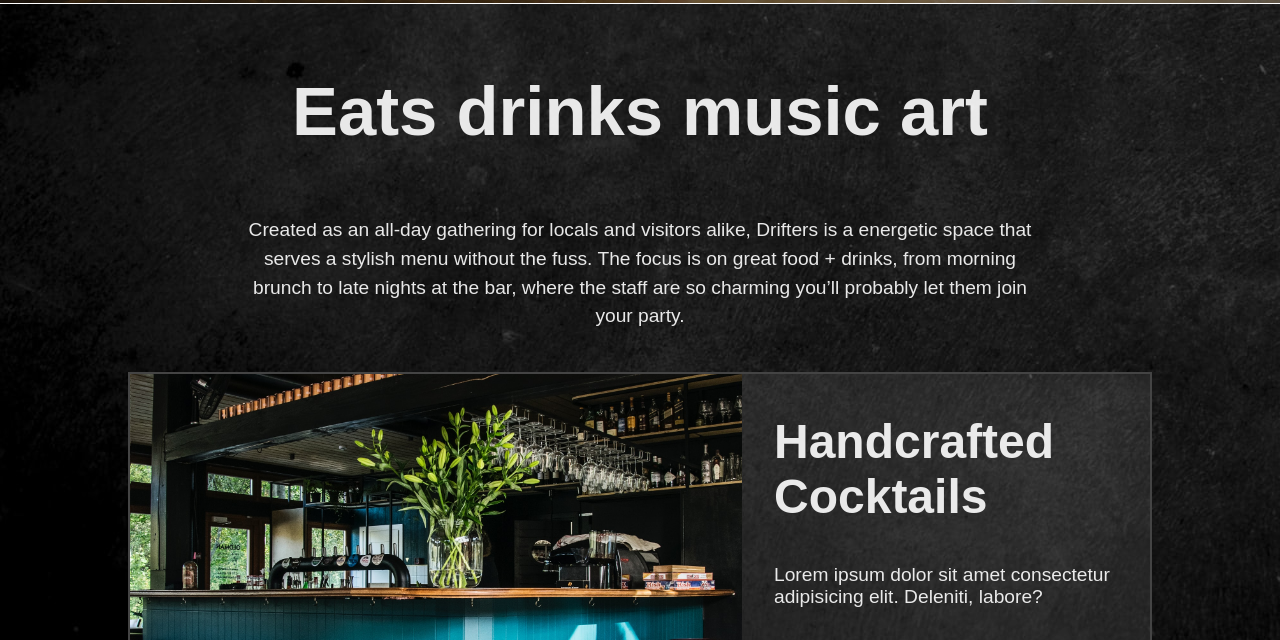
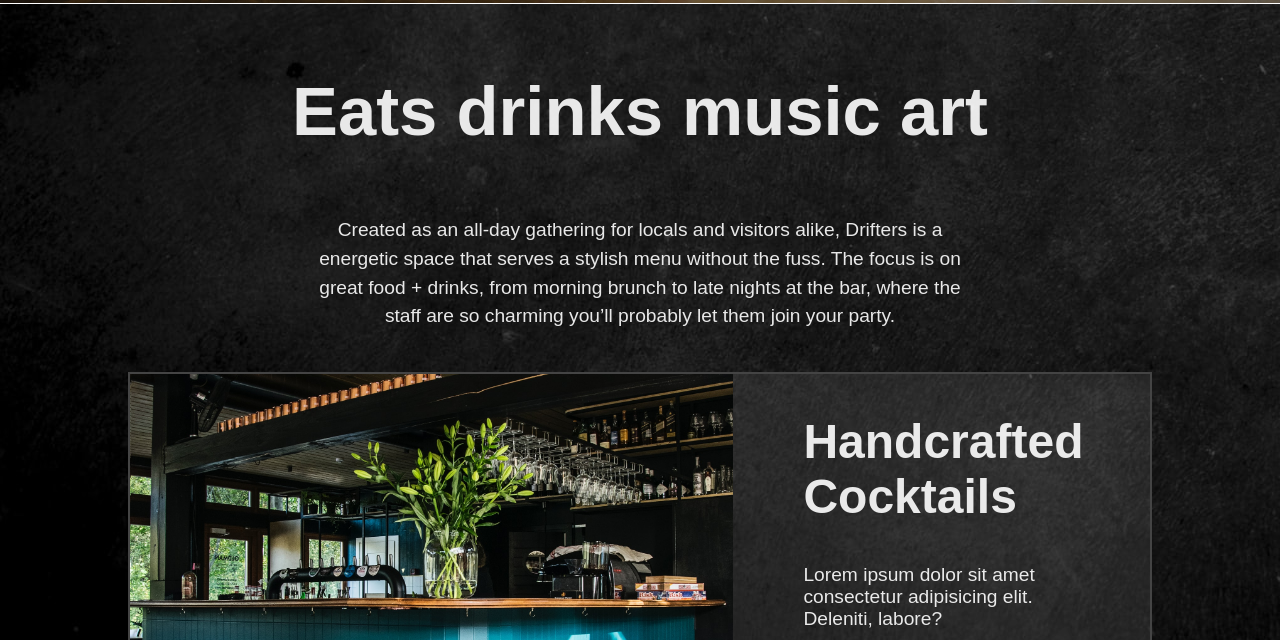
Before and after one commit to alexandranadine/cocktails, a plain HTML site: page index.html in a window 1280 px wide. Shown: the part 796-1436 px from the top of the page. Drawn offline with Linux system fonts and the light colour scheme; a web font is replaced by a local one.

Commit message:
width change on .main-info p

```diff
--- a/style.css
+++ b/style.css
@@ -161,7 +161,7 @@ li a:hover::before {
   justify-content: center;
   align-items: center;
   margin: 1.5rem 0 0 0;
-  padding: 6.5rem 2rem;
+  padding: 5rem 1rem;
   height: 40vh;
   width: 80vw;
   font-size: 1.2rem;
@@ -170,12 +170,14 @@ li a:hover::before {
 .main-info p {
   text-align: center;
   line-height: 1.5;
-  padding: 0 5rem;
+  padding: 0 1rem;
+  width: 70%;
 }
 
 .card {
   display: grid;
   grid-template-columns: repeat(5, 1fr);
+  column-gap: 1.4rem;
   background: rgba(97, 97, 97, 0.26);
   background-repeat: no-repeat;
   background-size: 100%;
@@ -233,41 +235,40 @@ li a:hover::before {
 }
 
 .info-text {
-    justify-self: center;
+  justify-self: center;
   align-self: center;
   grid-column: 4/6;
   grid-row: 1/3;
+  padding: 0 1rem;
   transition: transform 500ms ease-in-out;
   /* width: 100%;
   height: 100%; */
 }
 
 .info-text-inverse {
-    justify-self: center;
+  justify-self: center;
   align-self: center;
   grid-column: 1/3;
   grid-row: 1/3;
+  padding: 0 1rem;
   transition: transform 500ms ease-in-out;
 }
 
 .info-text:hover {
-    transform: translateX(-1rem);
+  transform: translateX(-1rem);
 }
 
 .info-text-inverse:hover {
-    transform: translateX(1rem);
+  transform: translateX(1rem);
 }
 
-.info-text h2, .info-text-inverse h2 {
+.info-text h2,
+.info-text-inverse h2 {
   transition: all 250ms ease-in-out;
 }
 
-.info-text h2:hover, .info-text-inverse h2:hover {
-  color: var(--primary-color);
-  transform: scale(1.01);
-}
-
-.info-text p, .info-text-inverse p {
+.info-text p,
+.info-text-inverse p {
   font-size: 1.2rem;
 }
 
@@ -278,7 +279,8 @@ li a:hover::before {
   padding: 0 2rem;
 }
 
-.info-text button, .info-text-inverse button {
+.info-text button,
+.info-text-inverse button {
   color: white;
   background-color: var(--primary-color);
   border: none;
@@ -291,7 +293,8 @@ li a:hover::before {
   transition: all 300ms ease-in-out;
 }
 
-.info-text button:hover, .info-text-inverse button:hover {
+.info-text button:hover,
+.info-text-inverse button:hover {
   color: var(--primary-color);
   background-color: var(--offwhite);
 }
@@ -316,7 +319,7 @@ footer {
   text-underline-offset: 1.1rem;
 }
 
-.insta a:hover  {
+.insta a:hover {
   font-family: rig-solid-bold-reverse, sans-serif;
   cursor: pointer;
 }
```
